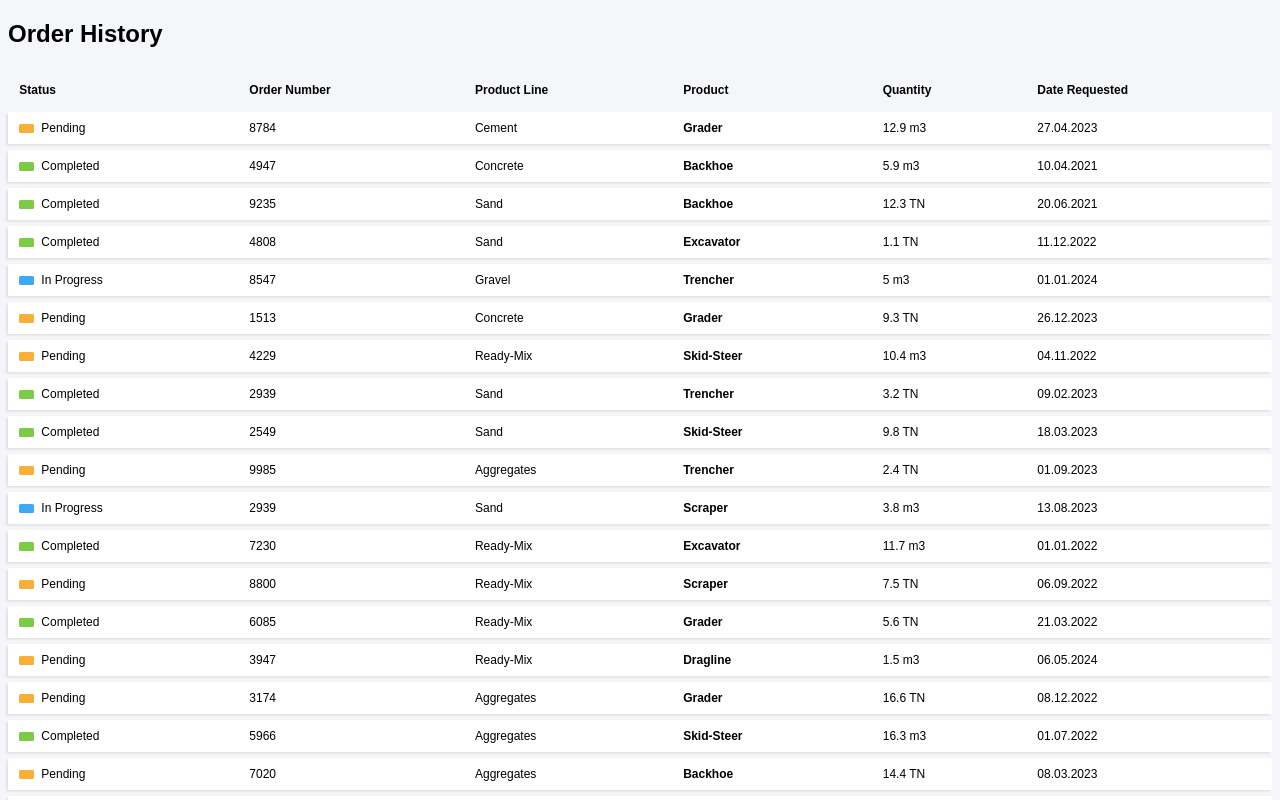
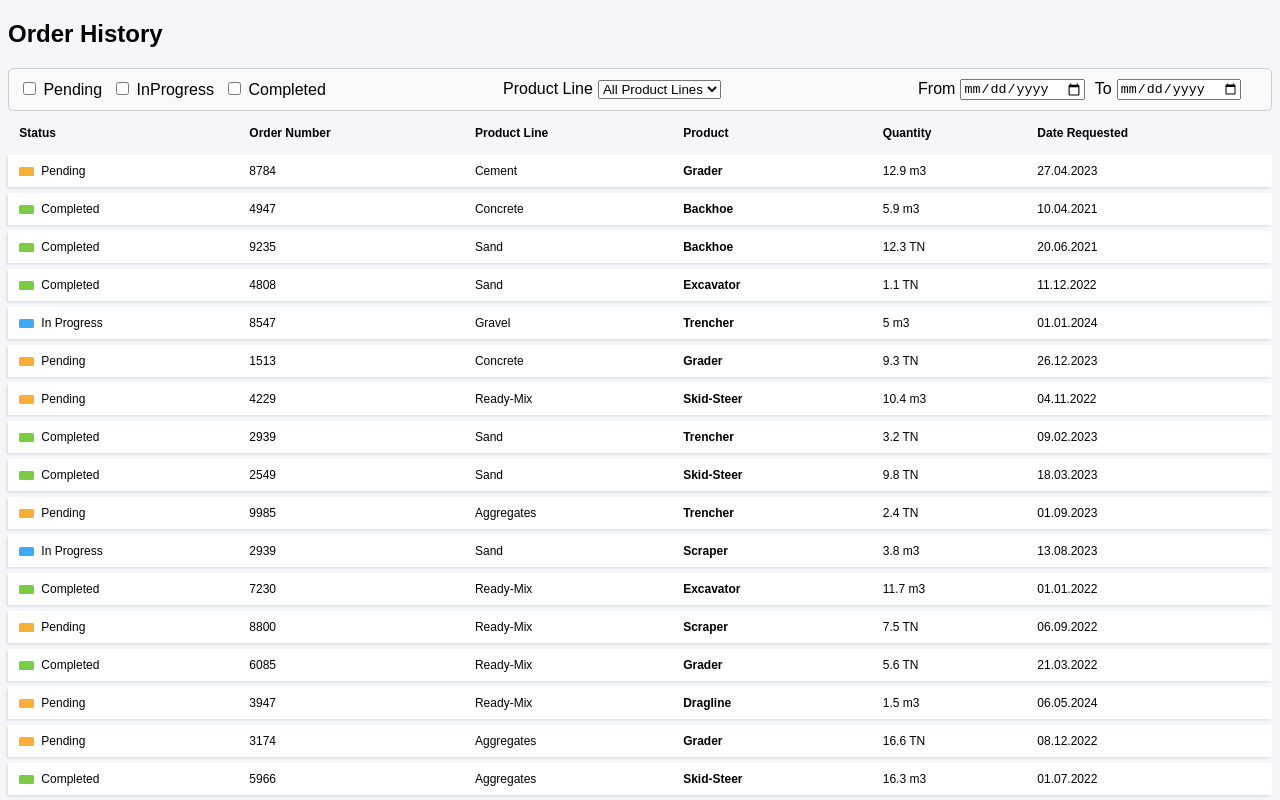
Before and after one commit to kar0lin4/cemex-order-history, an Angular app: page / in a window 1280 px wide. Shown: the top 800 px of the page. Built offline with nearby package versions, Linux system fonts and the light colour scheme.

Commit message:
feat(cmx-123) add filter comp and basic  setup in order list

```diff
--- /dev/null
+++ b/src/app/filter/filter.component.html
@@ -0,0 +1,20 @@
+<div class="filter-container">
+    <div class="status-filters">
+      <label *ngFor="let status of orderStatuses;"><input type="checkbox" value="status.value" /> {{status}}</label>
+    </div>
+
+    <div class="product-line-filter">
+      <label for="product-line">Product Line</label>
+      <select>
+        <option>All Product Lines</option>
+        <option id="product-line" *ngFor="let line of productLines">{{line}}</option>
+      </select>
+    </div>
+
+    <div class="date-filters">
+      <label for="from-date">From</label>
+      <input type="date" id="from-date"/>
+      <label for="to-date">To</label>
+      <input type="date" id="to-date" />
+    </div>
+  </div>
--- /dev/null
+++ b/src/app/filter/filter.component.scss
@@ -0,0 +1,37 @@
+.filter-container {
+    display: flex;
+    justify-content: space-between;
+    align-items: center;
+    padding: 10px;
+    border: 1px solid #ccc;
+    border-radius: 5px;
+    background-color: #f9f9f9;
+  }
+
+  .status-filters label,
+  .product-line-filter,
+  .date-filters {
+    margin-right: 20px;
+  }
+
+  .status-filters label {
+    margin-right: 10px;
+  }
+
+  .product-line-filter select,
+  .date-filters input {
+    margin-left: 5px;
+  }
+
+  .date-filters {
+    display: flex;
+    align-items: center;
+  }
+
+  .date-filters label {
+    margin-left: 10px;
+  }
+
+  .date-filters input {
+    margin-left: 5px;
+  }
--- /dev/null
+++ b/src/app/filter/filter.component.ts
@@ -0,0 +1,28 @@
+import { Component, Input, OnInit } from '@angular/core';
+import { Order, OrderStatus, ProductLine } from '../enums/Order';
+import { CommonModule } from '@angular/common';
+
+@Component({
+  selector: 'cmx-filter',
+  standalone: true,
+  imports: [CommonModule],
+  templateUrl: './filter.component.html',
+  styleUrl: './filter.component.scss'
+})
+export class FilterComponent implements OnInit  {
+  @Input() orders: Order[] = [];
+
+  productLines: ProductLine[] = Object.values(ProductLine);
+  orderStatuses: OrderStatus[] = Object.values(OrderStatus);
+
+  ngOnInit(): void {
+    this.productLines = Object.values(ProductLine);
+
+    console.log(this.productLines);
+  }
+
+   trackById(index: number, productLines: ProductLine): number {
+    return 1;
+  }
+
+}
--- a/src/app/pages/orders-history/orders.component.html
+++ b/src/app/pages/orders-history/orders.component.html
@@ -1,5 +1,8 @@
-<section *ngIf="orders$ | async as orders; else no_results" class="orders-history">
-    <ng-container *ngIf="orders.length > 0; else no_results">
+<section class="orders-history-container">
+    <ng-container>
+        <cmx-filter [orders]="orders"></cmx-filter>
+    </ng-container>
+    <ng-container *ngIf="orders.length > 0 && orders; else no_results">
         <table>
             <thead>
                 <tr>
@@ -21,9 +24,6 @@
             </tbody>
         </table>
     </ng-container>
-</section>
-
-<section>
     <ng-template #no_results>
         <cmx-no-results></cmx-no-results>
     </ng-template>
--- a/src/app/pages/orders-history/orders.component.scss
+++ b/src/app/pages/orders-history/orders.component.scss
@@ -1,7 +1,7 @@
 $white-background-color: rgb(255, 255, 255);
 $grey-background-color: rgb(245, 246, 250);
 
-.orders-history {
+.orders-history-container {
   table {
     width: 100%;
     border-collapse: collapse;
--- a/src/app/pages/orders-history/orders.component.ts
+++ b/src/app/pages/orders-history/orders.component.ts
@@ -1,30 +1,49 @@
 import { CommonModule } from '@angular/common';
-import { Component, OnInit } from '@angular/core';
-import { Observable } from 'rxjs';
+import { Component, OnDestroy, OnInit } from '@angular/core';
+import { Observable, Subject, takeUntil } from 'rxjs';
 import { AddSpacePipe } from '../../add-space.pipe';
 import { Order, OrderStatus } from '../../enums/Order';
+import { FilterComponent } from '../../filter/filter.component';
 import { OrdersService } from '../../services/orders.service';
 import { NoResultsComponent } from '../no-results/no-results.component';
 
+enum OrderListColumnHeaders {
+  Status ='Status',
+  ONumber = 'Order Number',
+  PLine = 'Product Line',
+  P = 'Product',
+  Quantity = 'Quantity',
+  Date = 'Date Requested'
+}
 
 @Component({
   selector: 'cmx-orders',
   standalone: true,
-  imports: [CommonModule, NoResultsComponent, AddSpacePipe],
+  imports: [
+    CommonModule,
+    NoResultsComponent,
+    AddSpacePipe,
+    FilterComponent
+  ],
   templateUrl: './orders.component.html',
   styleUrl: './orders.component.scss',
-  providers: [OrdersService]
+  providers: [OrdersService],
 })
-export class OrdersComponent implements OnInit  {
-  displayedColumns: string[] = ['Status', 'Order Number', 'Product Line', 'Product', 'Quantity', 'Date Requested'];
+export class OrdersComponent implements OnInit, OnDestroy {
   orders$!: Observable<Order[]>;
-  orderStatus: typeof OrderStatus = OrderStatus;
+  orders: Order[] = [];
+  filteredOrders: Order[] = [];
 
-  constructor(private ordersService: OrdersService){}
+  displayedColumns: OrderListColumnHeaders[] = Object.values(OrderListColumnHeaders);
+  orderStatus: OrderStatus[] = Object.values(OrderStatus);
+
+  private destroy$: Subject<void> = new Subject<void>();
+
+  constructor(private ordersService: OrdersService) {}
 
   ngOnInit() {
-    console.log(this.orderStatus)
-    this.orders$ = this.ordersService.getOrders();
+    this.orders$ = this.ordersService.getOrders().pipe(takeUntil(this.destroy$));
+    this.orders$.subscribe(orders => this.orders = orders)
   }
 
   getOrderStatusClass(status: string): string {
@@ -40,4 +59,7 @@ export class OrdersComponent implements OnInit  {
     }
   }
 
+  ngOnDestroy(): void {
+    throw new Error('Method not implemented.');
   }
+}
```
Also changed, not shown: 1 other file (tests, documents, lock files or other folders). Lines whose indentation alone changed are shown as unchanged.
